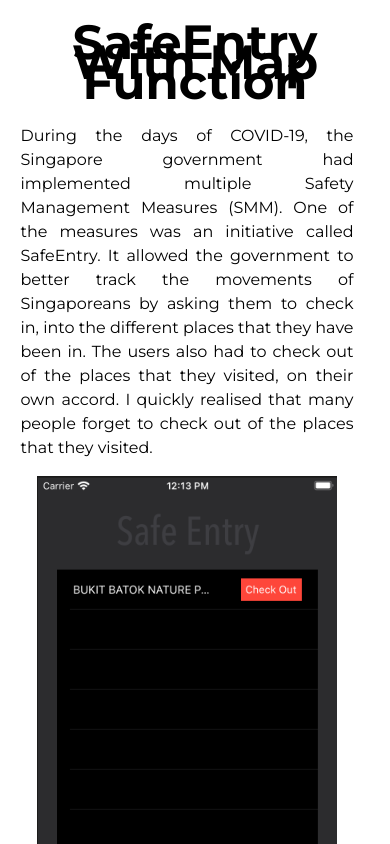
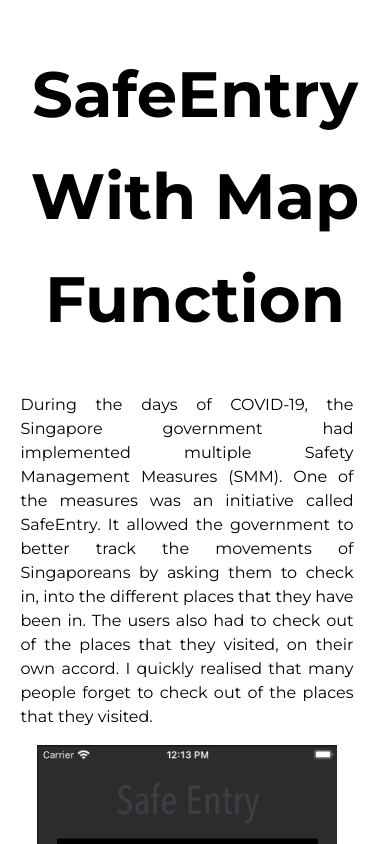
Before and after one commit to pravindkk/react-portfolio, a React (Create React App) app: page /projects in a window 390 px wide. Shown: the top 844 px of the page. Built offline with nearby package versions, Linux system fonts and the light colour scheme.

Commit message:
make it better

```diff
--- a/src/styles/projects-backpage.css
+++ b/src/styles/projects-backpage.css
@@ -31,8 +31,14 @@
     text-align: justify;
 }
 
+.project-title.mobile {
+    font-size: 4rem;
+    text-align: center;
+    line-height: 1.6;
+}
+
 .paragraph.mobile {
-    display:block;
+    display: block;
     padding-left: 0.5em;
     padding-right: 1.5em;
 }
--- a/src/styles/timeline.css
+++ b/src/styles/timeline.css
@@ -20,7 +20,7 @@
         width: 70%;
     }
     .timeline-spacer {
-        height: 100px;
+        height: 150px;
     }
 }
 /*
```
